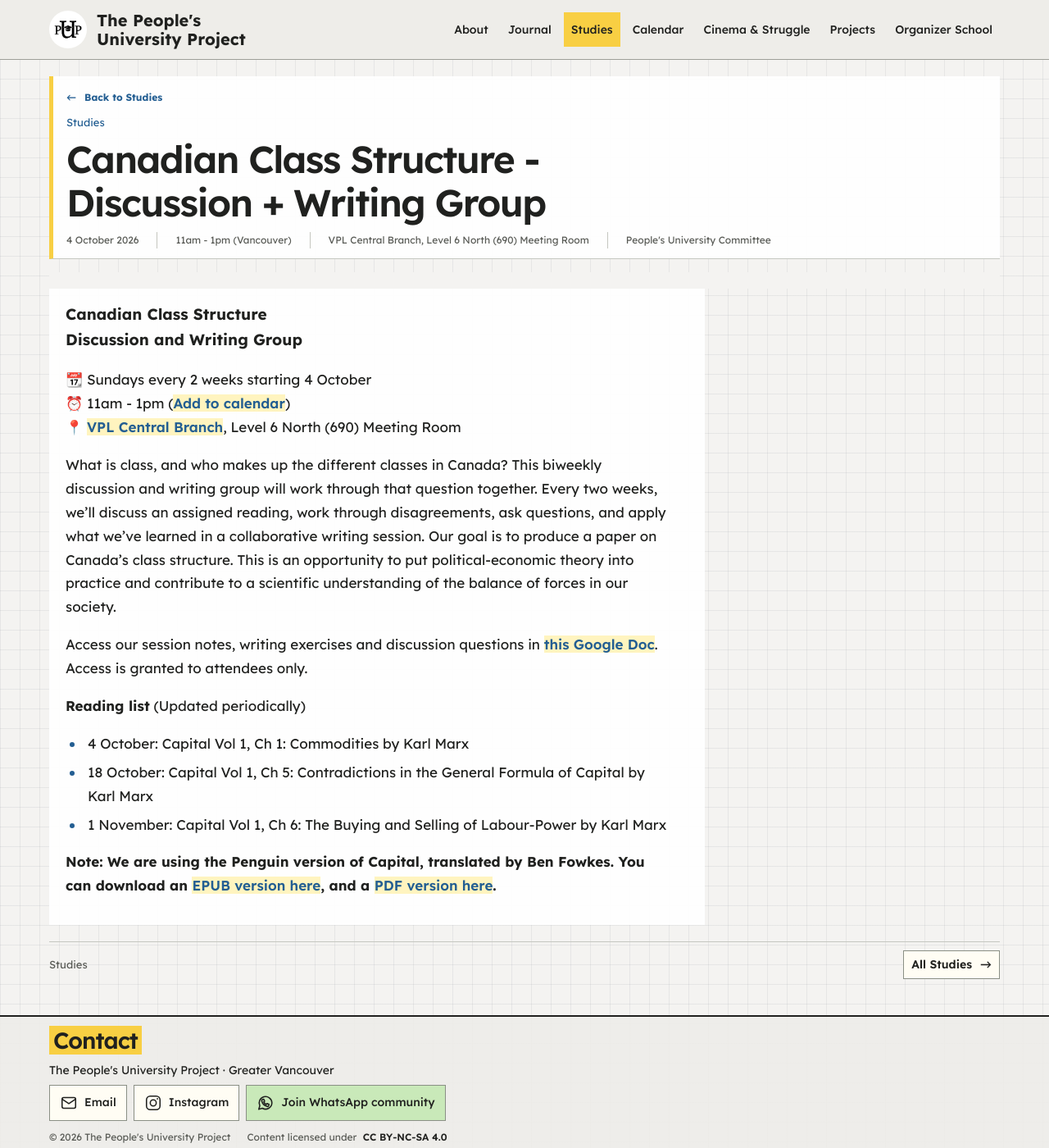
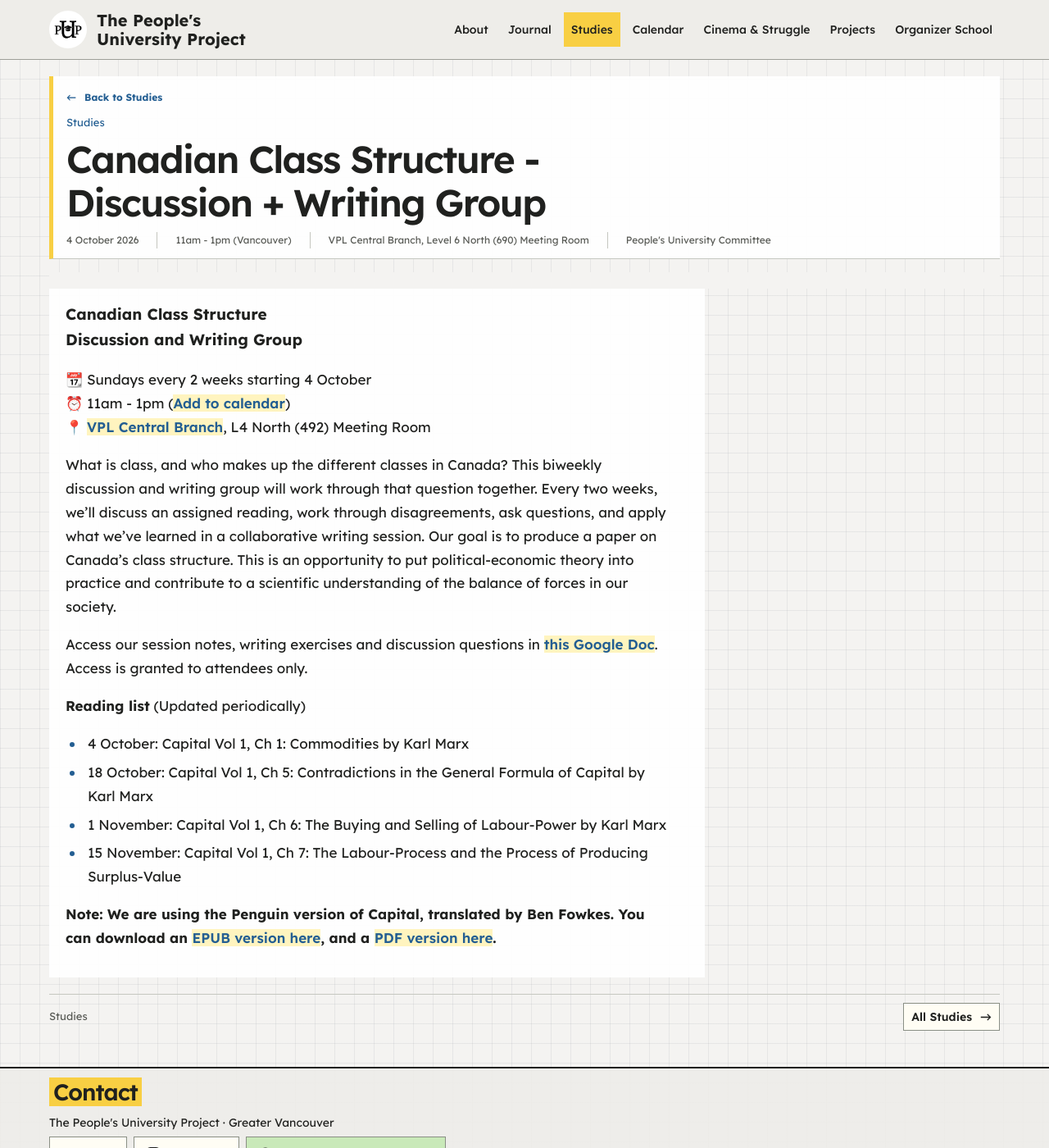
Before and after one commit to Peoples-University/website, a Jekyll site: the page built from _studies/canadian-class-structure-discussion-writing-group.md, in a window 1280 px wide and 1400 px high. Shown: the whole window at 82% size. Built offline with Jekyll 4.4.1, drawn with Linux system fonts in a browser that asks for light colours.

Commit message:
Add session date and update meeting room location

```diff
--- a/_studies/canadian-class-structure-discussion-writing-group.md
+++ b/_studies/canadian-class-structure-discussion-writing-group.md
@@ -7,6 +7,7 @@ location: VPL Central Branch, Level 6 North (690) Meeting Room
 sessions:
   - date: 2026-10-18
   - date: 2026-11-01
+  - date: 2026-11-15
 author: People's University Committee
 image: /website/assets/images/heading-5-.png
 summary: What is class, and who makes up the different classes in Canada? This
@@ -24,7 +25,7 @@ layout: default
 
 📆 Sundays every 2 weeks starting 4 October \
 ⏰ 11am - 1pm ([Add to calendar](https://calendar.google.com/calendar/u/2?cid=Y18zNjk5MGI1MzRmNGU2MDVhNWRkZDg2ODQ0MWUxYTA4YjQxOTU5NDgxZWEzZmJkY2Y2ZTBhNTRiNDU4MjEwNjllQGdyb3VwLmNhbGVuZGFyLmdvb2dsZS5jb20)) \
-📍 [VPL Central Branch](https://maps.app.goo.gl/y1Ybt8VcsH3FVu2b9), Level 6 North (690) Meeting Room
+📍 [VPL Central Branch](https://maps.app.goo.gl/y1Ybt8VcsH3FVu2b9), L4 North (492) Meeting Room
 
 What is class, and who makes up the different classes in Canada? This biweekly discussion and writing group will work through that question together. Every two weeks, we’ll discuss an assigned reading, work through disagreements, ask questions, and apply what we’ve learned in a collaborative writing session. Our goal is to produce a paper on Canada’s class structure. This is an opportunity to put political-economic theory into practice and contribute to a scientific understanding of the balance of forces in our society.
 
@@ -35,5 +36,6 @@ Access our session notes, writing exercises and discussion questions in [this Go
 * 4 October: Capital Vol 1, Ch 1: Commodities by Karl Marx
 * 18 October: Capital Vol 1, Ch 5: Contradictions in the General Formula of Capital by Karl Marx
 * 1 November: Capital Vol 1, Ch 6: The Buying and Selling of Labour-Power by Karl Marx
+* 15 November: Capital Vol 1, Ch 7: The Labour-Process and the Process of Producing Surplus-Value
 
 **Note: We are using the Penguin version of Capital, translated by Ben Fowkes. You can download an [EPUB version here](https://raw.githubusercontent.com/Peoples-University/website/main/assets/Capital%20-%20Karl%20Marx.epub), and a [PDF version here](https://raw.githubusercontent.com/Peoples-University/website/main/assets/Capital%20-%20Karl%20Marx.pdf).**
```
